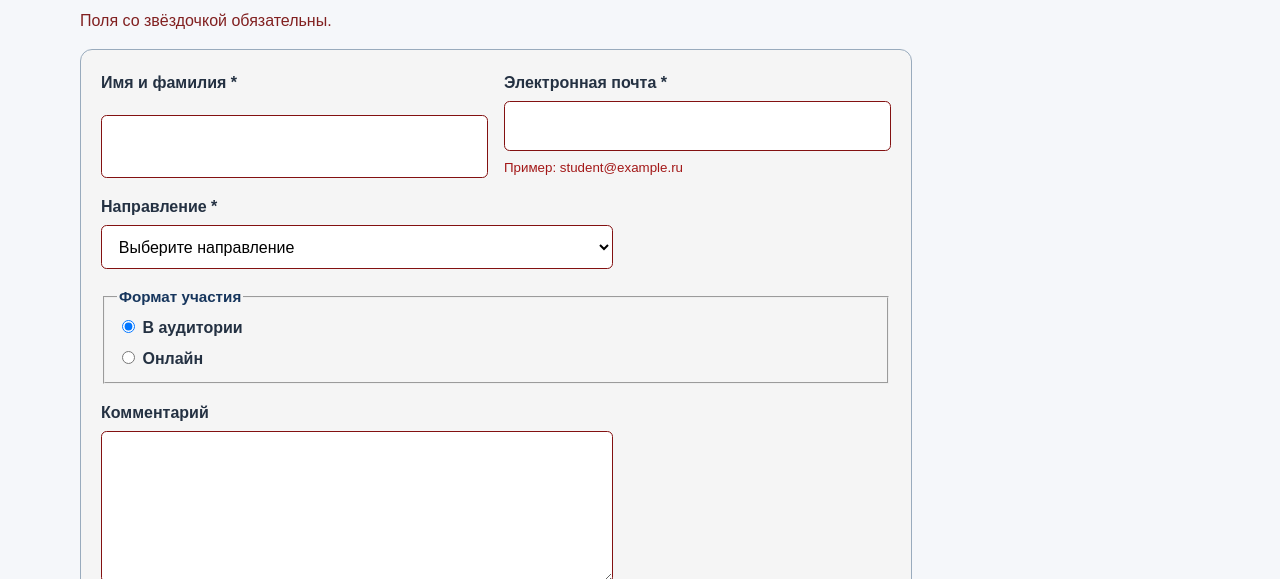
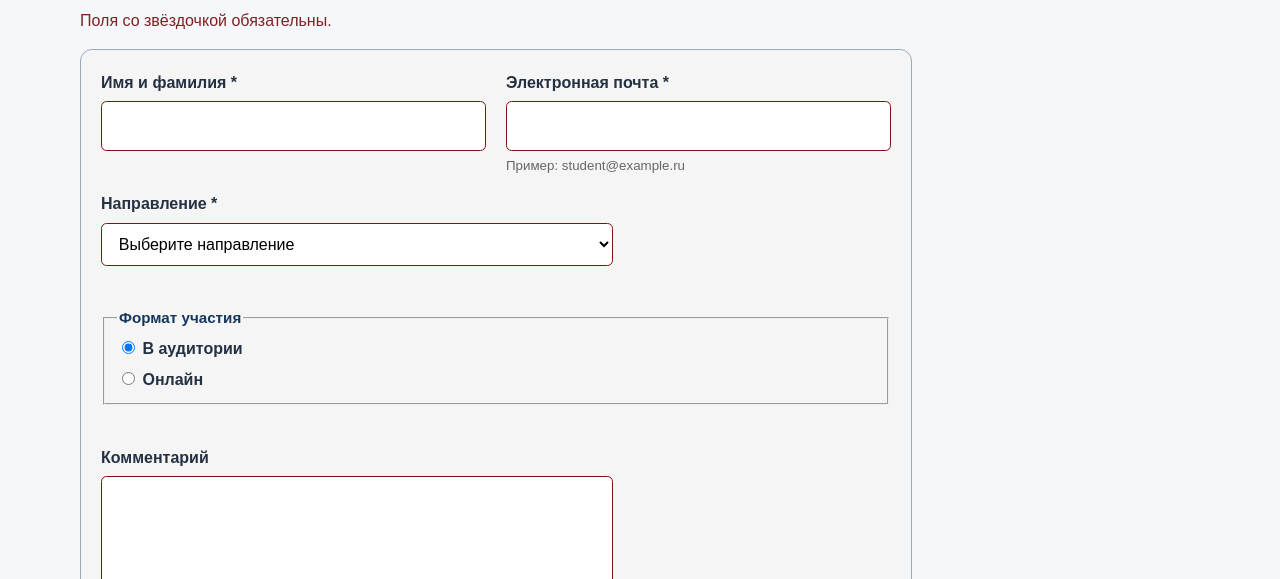
Before and after one commit to GavrilovaAnastasia67/uchebnaya-praktika, a plain HTML site: page about-me/form-style-lab.html in a window 1280 px wide. Shown: the part 221-800 px from the top of the page. Drawn offline with Linux system fonts and the light colour scheme.

Commit message:
Выполнена лабораторная работа

```diff
--- a/about-me/style.css
+++ b/about-me/style.css
@@ -834,3 +834,29 @@ img { max-width: 100%; height: auto; }
             gap: var(--space-lg);
         }
     }
+    .form-grid {
+        display: grid;
+        grid-template-columns: 1fr 1fr;
+        gap: 20px;
+        align-items: start; /* Выравнивание блоков по верхней границе */
+    }
+
+    /* 2. Настраиваем внутренности блоков с полями */
+    .form-field {
+        display: flex;
+        flex-direction: column;
+        position: relative; /* Создает контекст позиционирования для примера */
+        margin-bottom: 20px; /* Делает отступ снизу, чтобы пример не налезал на */
+    }
+
+    /* 3. Опускаем пример почты под поле без влияния на высоту блока */
+    .form-field small {
+        position: absolute;
+        top: 100%;          /* Сдвигает текст ровно под нижнюю границу input */
+        left: 0;
+        margin-top: 4px;
+        color: #666;
+    }
+    .form-field-wide {
+        grid-column: 1 / -1;
+    }
```
Also changed, not shown: about-me/project.html (+4 -10 lines).
